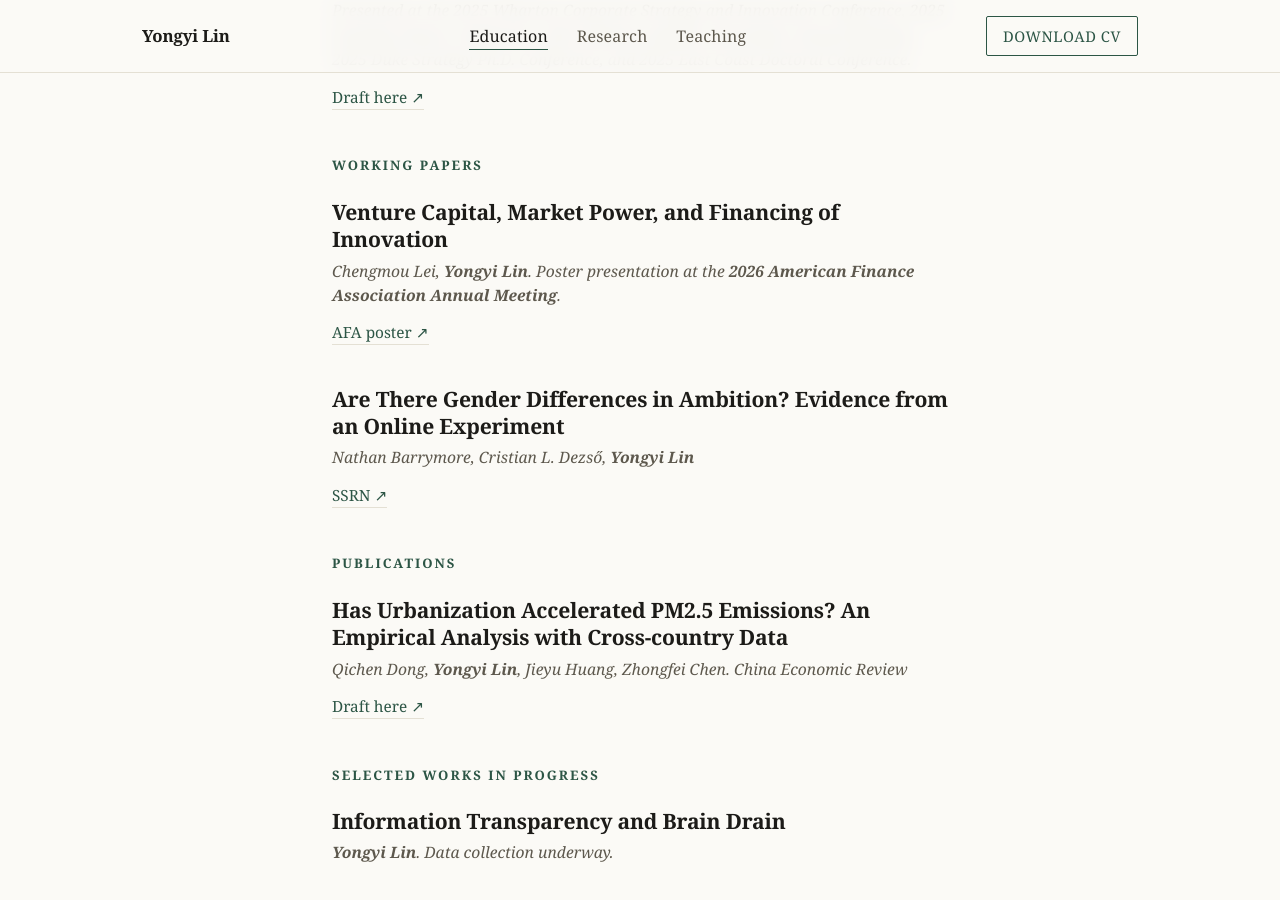
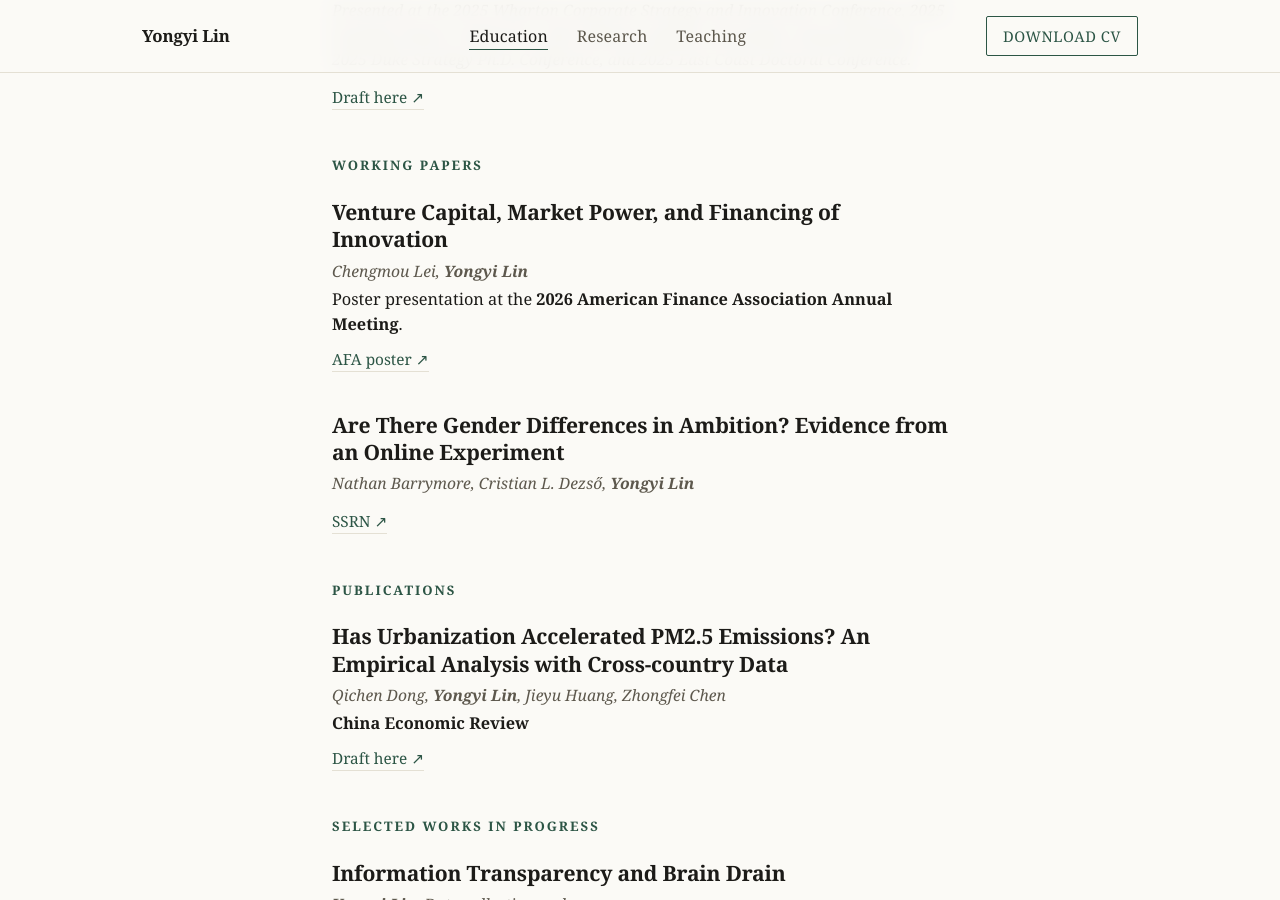
Before and after one commit to yongyi-lin/yongyi-lin.github.io, a Jekyll site: the page built from index.md, in a window 1280 px wide and 900 px high, scrolled down 1881 px. Built offline with Jekyll 4.4.1, drawn with Linux system fonts in a browser that asks for light colours; a style sheet for code colours, icons or effects is not loaded.

```diff
--- a/_data/publications.yml
+++ b/_data/publications.yml
@@ -29,7 +29,7 @@ job_market_paper:
 working_papers:
   - title: "Venture Capital, Market Power, and Financing of Innovation"
     authors: Chengmou Lei, <strong>Yongyi Lin</strong>
-    meta: "Poster presentation at the <strong>2026 American Finance Association Annual Meeting</strong>."
+    status: "Poster presentation at the <strong>2026 American Finance Association Annual Meeting</strong>."
     pdf: https://www.dropbox.com/scl/fi/630p6927873bgt1gaq19w/afa_poster.pdf?rlkey=iix1f25w79kx3athfz216ea11&st=mxzvs3f6&dl=0
     link_label: "AFA poster"
 
@@ -41,7 +41,7 @@ working_papers:
 publications:
   - title: "Has Urbanization Accelerated PM2.5 Emissions? An Empirical Analysis with Cross-country Data"
     authors: Qichen Dong, <strong>Yongyi Lin</strong>, Jieyu Huang, Zhongfei Chen
-    meta: "<em>China Economic Review</em>"
+    status: "<strong>China Economic Review</strong>"
     pdf: https://www.dropbox.com/scl/fi/z4tj2lzqqmdk7cotpg4t6/cer.pdf?rlkey=6v1az4b6s0ps65pl1flmjljxj&st=6jjn6q2q&dl=0
 
 work_in_progress:
```
